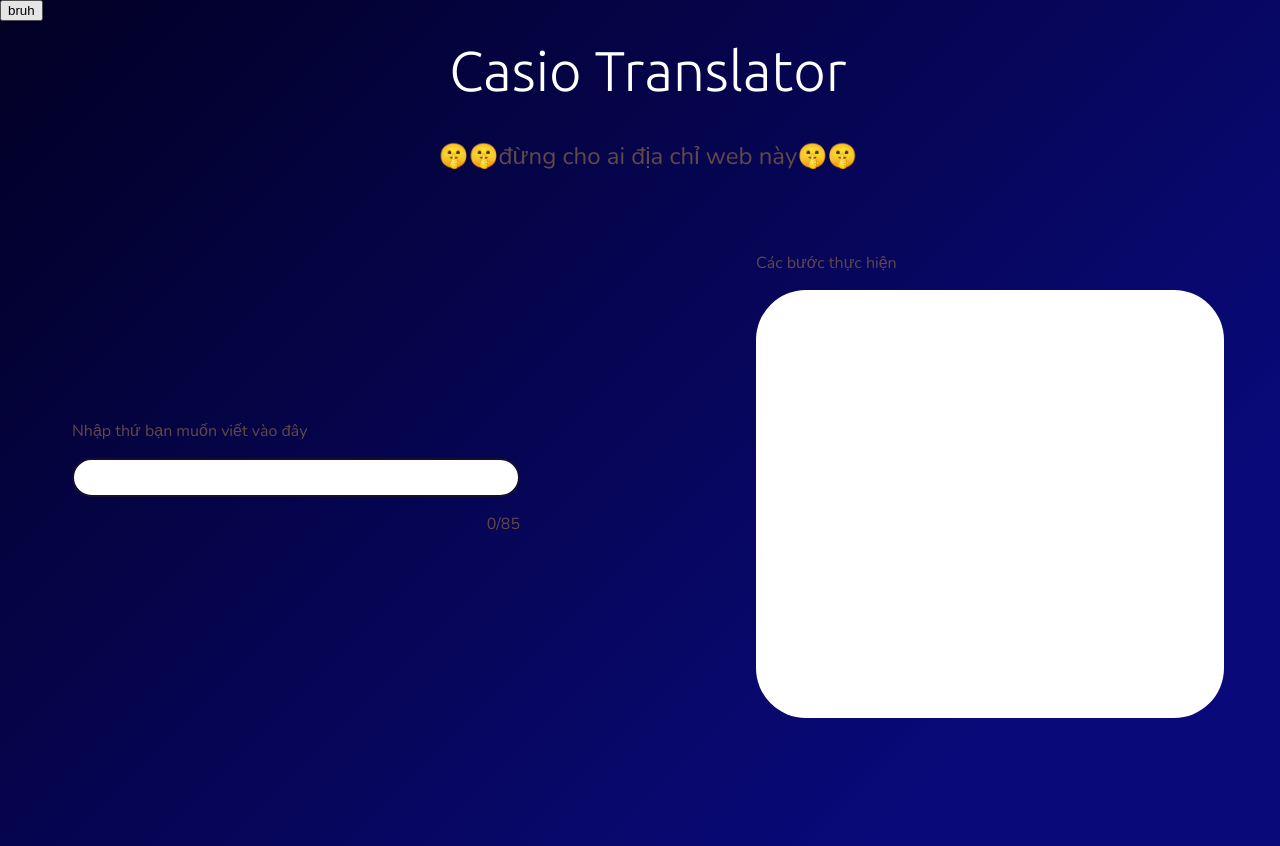
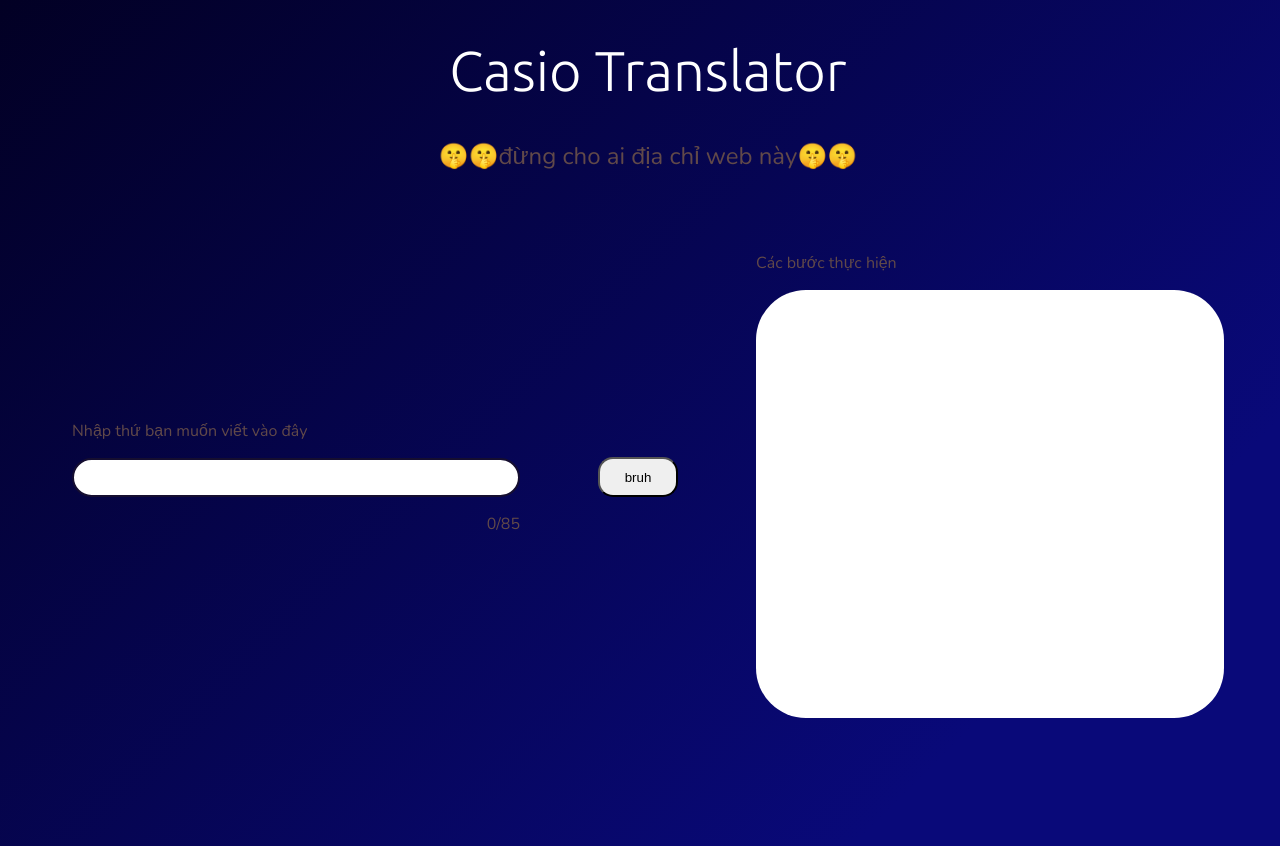
Before and after one commit to billionercat-dev/casiolib, a plain HTML site: page index.html in a window 1280 px wide. Drawn offline with nearby package versions, Linux system fonts and the light colour scheme.

Commit message:
fix convert button

```diff
--- a/index.html
+++ b/index.html
@@ -16,6 +16,8 @@
             <p class="chacount" id="chacount">Na/Na</p>
         </div>
 
+        <input type="button" value="bruh" onclick="convert()" class="convertbutton">
+
         <div class="output-area">
             <p>Các bước thực hiện</p>
             <div class="output" id="outputarea">
@@ -27,7 +29,6 @@
             </div>
         </div>
     </div>
-    <input type="button" value="bruh" onclick="convert()" class="convertbutton">
 </body>
 <script src="main.js"></script>
 </html>
--- a/main.css
+++ b/main.css
@@ -82,15 +82,15 @@ h1 {
 }
 
 .instruction {
-    font-family: 'CASIO BUTTON';
     max-width: 100%;
     word-wrap: break-word;
 }
 
 .convertbutton {
-    position:absolute;
-    top: 0;
-    left: 0;
+  height: 5vh;
+  width: 10vh;
+  margin: 2vh;
+  border-radius: 15px;
 }
 
 .loading-screen {
--- a/main.js
+++ b/main.js
@@ -19,6 +19,7 @@ inputElement.addEventListener('input', increseNum);
 increseNum();
 
 function reset() {
+    outputinstruc.style.fontFamily = '"Ubuntu", sans-serif';
     const divElement = document.getElementById("outputarea");
     const idToKeep = "intruction";
     const childNodes = Array.from(divElement.childNodes); // Convert NodeList to Array
@@ -37,16 +38,21 @@ function convert() {
         reset();
         console.log(inputValue);
         if (inputValue == '') {
-            alert('ko ghi gì thì chuyển đổi kiểu j?');
+            loading.style.visibility = 'hidden';
+            outputinstruc.textContent = 'ERROR: ko ghi gì thì chuyển đổi kiểu j?';
             return;
         }
         //check tiếng việt
         if (checkVietnamese(inputValue)) {
+            loading.style.visibility = 'hidden';
+            outputinstruc.textContent = 'ERROR: chx hộ trợ tiếng việt';
             return;
         }
 
         //check viết thường
         if (containsLowercase(inputValue)) {
+            loading.style.visibility = 'hidden';
+            outputinstruc.textContent = 'ERROR: chx hộ trợ viết thường';
             return;
         }
 
@@ -56,6 +62,8 @@ function convert() {
             loading.style.visibility = 'hidden';
             return
         }
+        loading.style.visibility = 'hidden';
+        outputinstruc.textContent = 'ERROR: chx hộ trợ quá 1 dòng';
     }, 1000);
 }
 
@@ -71,6 +79,7 @@ function containsLowercase(text) {
 function addLowerEnglishInstruc(text) {
     outputp1 = '';
     outputp1 = 'q93==qwL13[Qrq[I[q),9q),999r=C!oor=!q.q.!!oRq8R26!!$9o!)+';
+    outputinstruc.style.fontFamily = 'CASIO BUTTON';
     outputinstruc.textContent = outputp1;
 
     const outputp2 = document.createElement("p");
```
